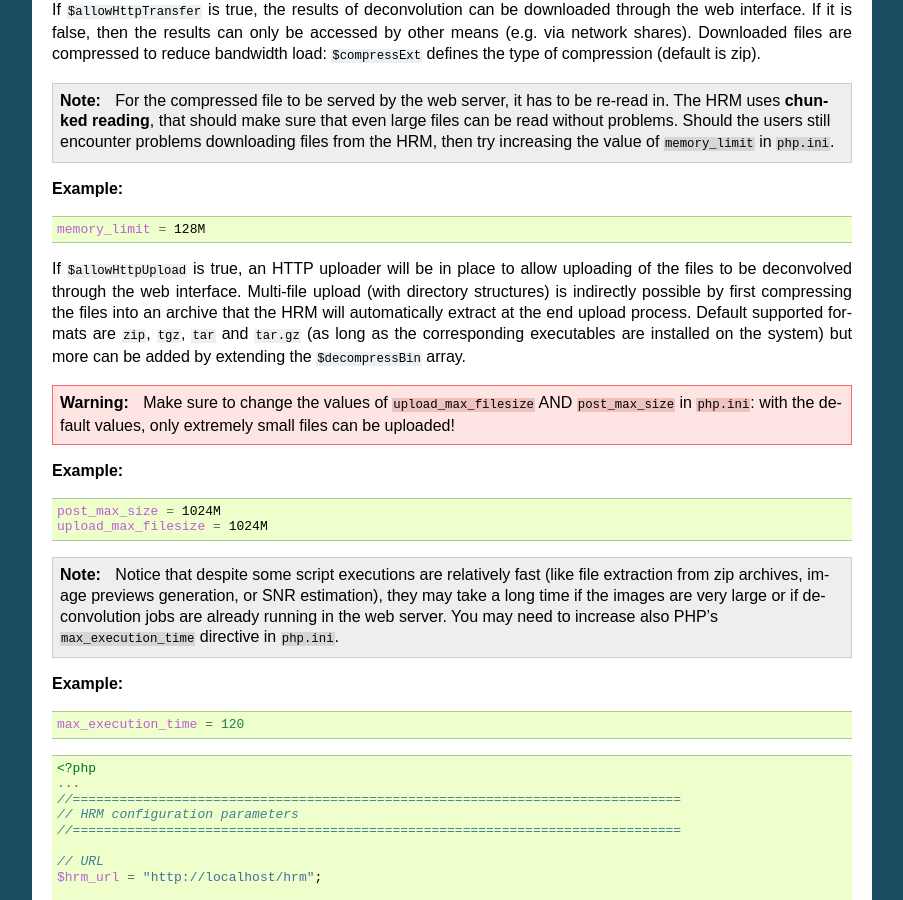
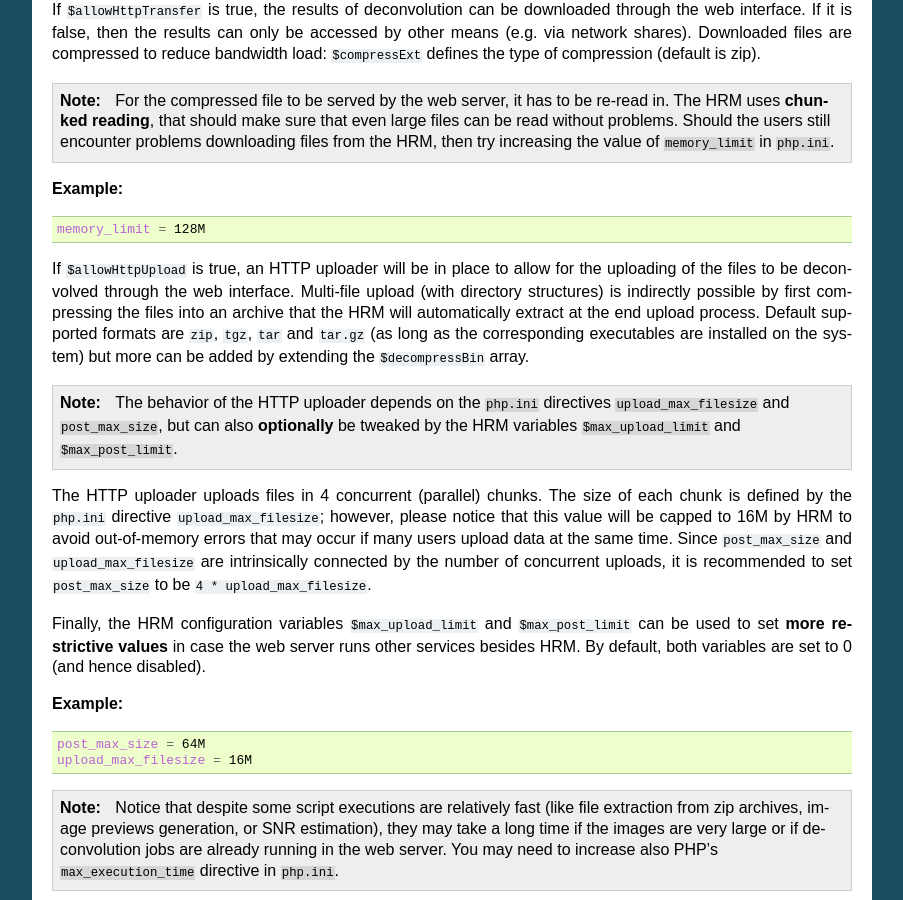
Before and after one commit to aarpon/hrm_docs, a Sphinx documentation site: the page built from docs/admin/config_files.rst, in a window 1280 px wide and 900 px high, scrolled down 3274 px. Shown: the whole window, without its empty margins (198-1101 px from the left). Built offline with Sphinx 7.4.7, drawn with Linux system fonts in a browser that asks for light colours.

Commit message:
Explain the various memory and post size settings for the uploader
refs #687

```diff
--- a/docs/admin/config_files.rst
+++ b/docs/admin/config_files.rst
@@ -213,18 +213,22 @@ If ``$allowHttpTransfer`` is true, the results of deconvolution can be downloade
 
     memory_limit = 128M
 
-If ``$allowHttpUpload`` is true, an HTTP uploader will be in place to allow uploading of the files to be deconvolved through the web interface. Multi-file upload (with directory structures) is indirectly possible by first compressing the files into an archive that the HRM will automatically extract at the end upload process. Default supported formats are ``zip``, ``tgz``, ``tar`` and ``tar.gz`` (as long as the corresponding executables are installed on the system) but more can be added by extending the ``$decompressBin`` array.
+If ``$allowHttpUpload`` is true, an HTTP uploader will be in place to allow for the uploading of the files to be deconvolved through the web interface. Multi-file upload (with directory structures) is indirectly possible by first compressing the files into an archive that the HRM will automatically extract at the end upload process. Default supported formats are ``zip``, ``tgz``, ``tar`` and ``tar.gz`` (as long as the corresponding executables are installed on the system) but more can be added by extending the ``$decompressBin`` array.
 
-.. warning::
+.. note::
 
-    Make sure to change the values of ``upload_max_filesize`` AND ``post_max_size`` in ``php.ini``: with the default values, only extremely small files can be uploaded!
+    The behavior of the HTTP uploader depends on the ``php.ini`` directives ``upload_max_filesize`` and ``post_max_size``, but can also **optionally** be tweaked by the HRM variables ``$max_upload_limit`` and ``$max_post_limit``.
+
+The HTTP uploader uploads files in 4 concurrent (parallel) chunks. The size of each chunk is defined by the ``php.ini`` directive ``upload_max_filesize``; however, please notice that this value will be capped to 16M by HRM to avoid out-of-memory errors that may occur if many users upload data at the same time. Since ``post_max_size`` and ``upload_max_filesize`` are intrinsically connected by the number of concurrent uploads, it is recommended to set ``post_max_size`` to be ``4 * upload_max_filesize``.
+
+Finally, the HRM configuration variables ``$max_upload_limit`` and ``$max_post_limit`` can be used to set **more restrictive values** in case the web server runs other services besides HRM. By default, both variables are set to 0 (and hence disabled).
 
 **Example:**
 
 .. code-block:: sh
 
-    post_max_size = 1024M
-    upload_max_filesize = 1024M
+    post_max_size = 64M
+    upload_max_filesize = 16M
 
 .. note::
 
```
